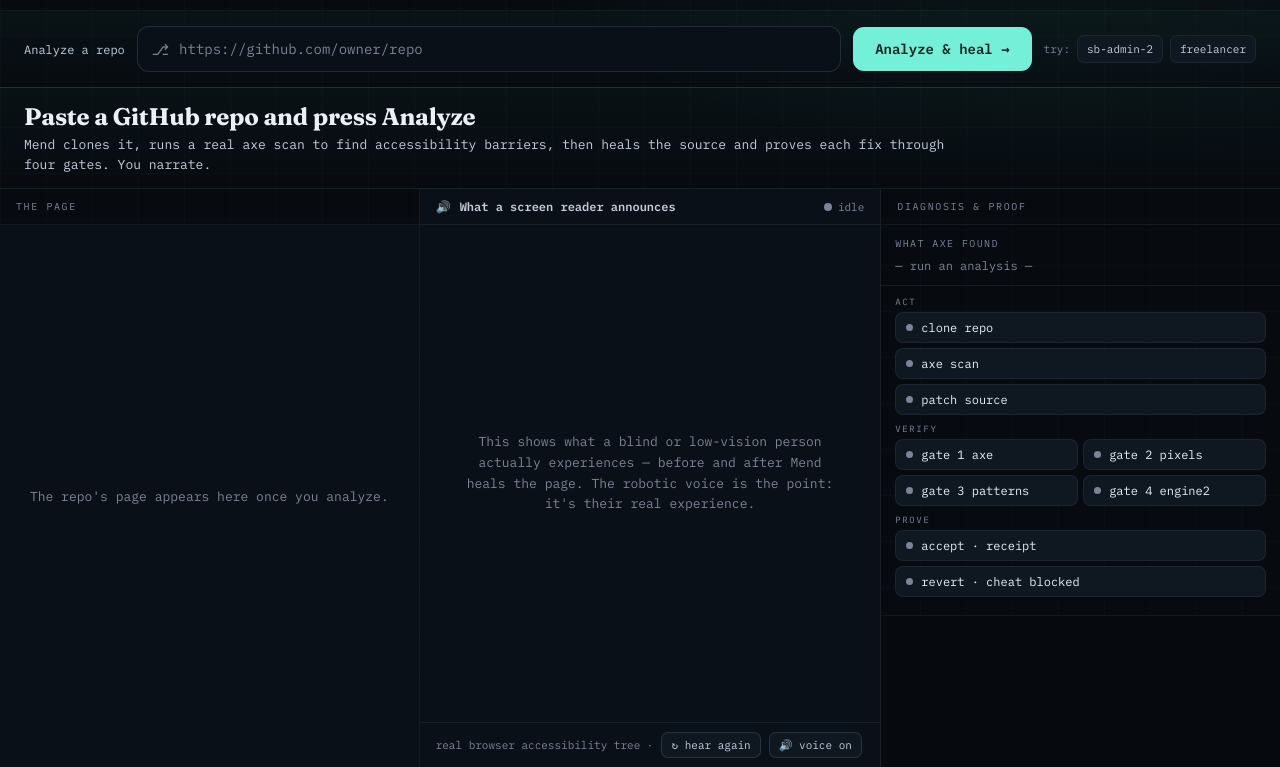
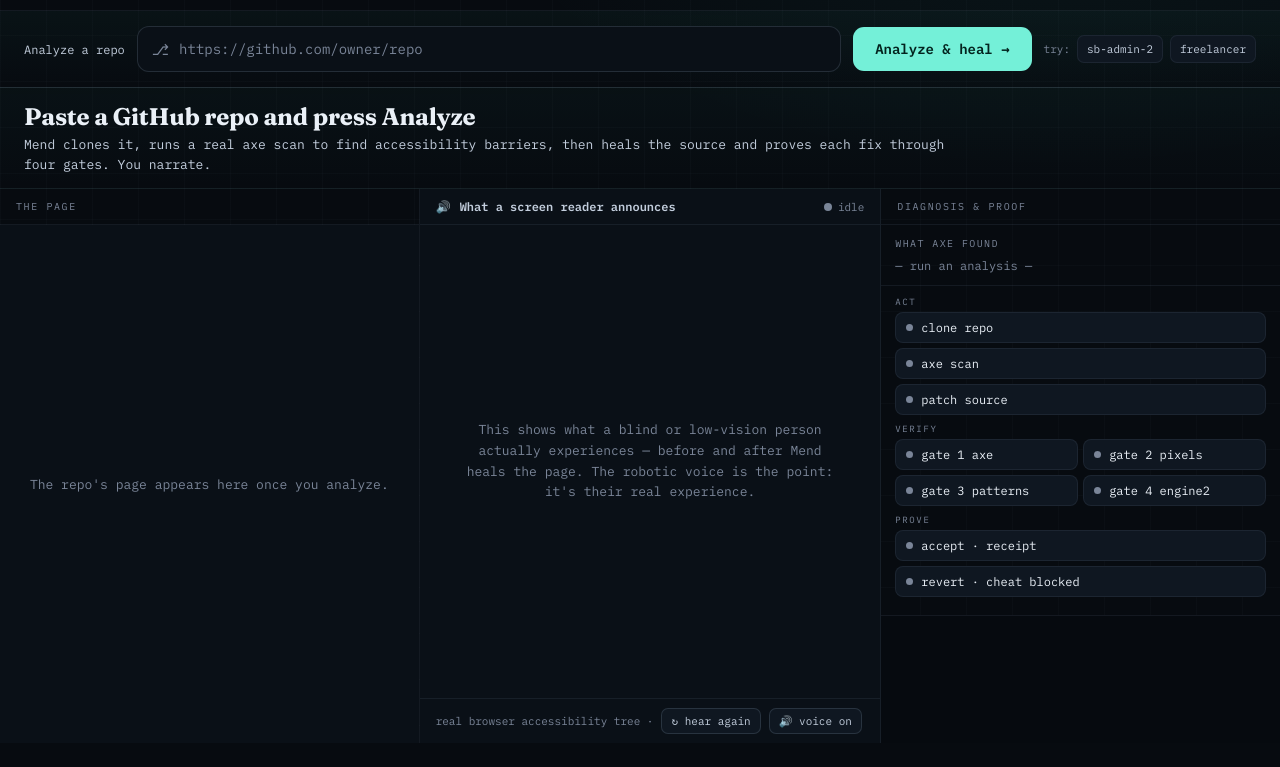
Before and after one commit to Dileep2896/Mend, a website: page harness/demo-live/page.html in a window 1280 px wide. Shown: the part 57-824 px from the top of the page. After the commit the page ends 800 px from the top, so only its background shows below. Drawn offline with Linux system fonts and the light colour scheme.

Commit message:
demo:live — fix layout overflow (flex column, no fragile height calc)
Body is now a proper flex column; the grid fills remaining space with
min-height:0 and panes clip/scroll their own content. No more off-screen
overflow (verified: content fits viewport width+height).

```diff
--- a/harness/demo-live/page.html
+++ b/harness/demo-live/page.html
@@ -11,7 +11,9 @@
 --txt:#eaf0f7;--soft:#c3cedd;--mut:#7a8598;--display:'Fraunces',Georgia,serif;--mono:'IBM Plex Mono',ui-monospace,Menlo,monospace;}
 *{box-sizing:border-box;margin:0;padding:0}
 body{background:var(--ink);color:var(--txt);font-family:var(--mono);height:100vh;overflow:hidden;-webkit-font-smoothing:antialiased;
+display:flex;flex-direction:column;
 background-image:radial-gradient(1000px 560px at 82% -12%,rgba(51,201,176,.07),transparent 58%),linear-gradient(rgba(180,205,235,.02) 1px,transparent 1px),linear-gradient(90deg,rgba(180,205,235,.02) 1px,transparent 1px);background-size:100% 100%,46px 46px,46px 46px;}
+.top,.bar,.explain{flex:none}
 .top{display:flex;align-items:center;gap:16px;padding:13px 24px;border-bottom:1px solid var(--line)}
 .mark{font-family:var(--display);font-weight:700;font-size:22px;letter-spacing:-.02em}.mark .d{color:var(--teal-br)}
 .kick{font-size:9.5px;letter-spacing:.24em;text-transform:uppercase;color:var(--mut)}
@@ -38,8 +40,9 @@ background-image:radial-gradient(1000px 560px at 82% -12%,rgba(51,201,176,.07),t
 .explain.warn{background:linear-gradient(180deg,rgba(234,166,63,.08),transparent)}.explain.warn h2{color:var(--amber)}
 .explain.bad{background:linear-gradient(180deg,rgba(192,53,59,.1),transparent)}.explain.bad h2{color:#ff989c}
 .explain.good{background:linear-gradient(180deg,rgba(51,201,176,.1),transparent)}.explain.good h2{color:var(--teal-br)}
-.grid{display:grid;grid-template-columns:1fr 1.1fr .95fr;height:calc(100vh - 52px - 74px - 96px)}
-.pane{border-right:1px solid var(--line);display:flex;flex-direction:column;min-height:0}.pane:last-child{border-right:0}
+.grid{display:grid;grid-template-columns:1fr 1.1fr .95fr;flex:1;min-height:0;overflow:hidden}
+.pane{border-right:1px solid var(--line);display:flex;flex-direction:column;min-height:0;overflow:hidden}.pane:last-child{border-right:0}
+.diag{flex:none}.pipe{flex:none}
 .hd{font-size:10px;letter-spacing:.16em;text-transform:uppercase;color:var(--mut);padding:11px 16px;border-bottom:1px solid var(--line);display:flex;align-items:center;gap:8px}
 .hd .badge{margin-left:auto;font-size:9px;padding:3px 8px;border-radius:6px;letter-spacing:.06em}.badge.before{background:var(--red-deep);color:#fff}.badge.after{background:var(--teal-dim);color:var(--teal-br)}
 .sitewrap{flex:1;position:relative;background:#fff;overflow:hidden}#frame{width:200%;height:200%;border:0;transform:scale(.5);transform-origin:0 0}
```
